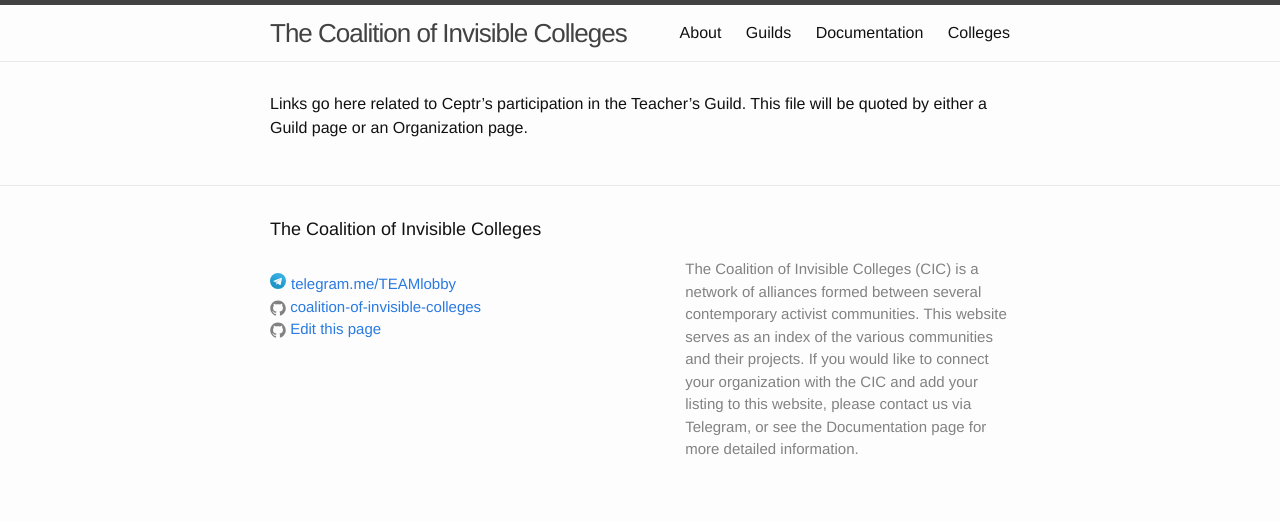
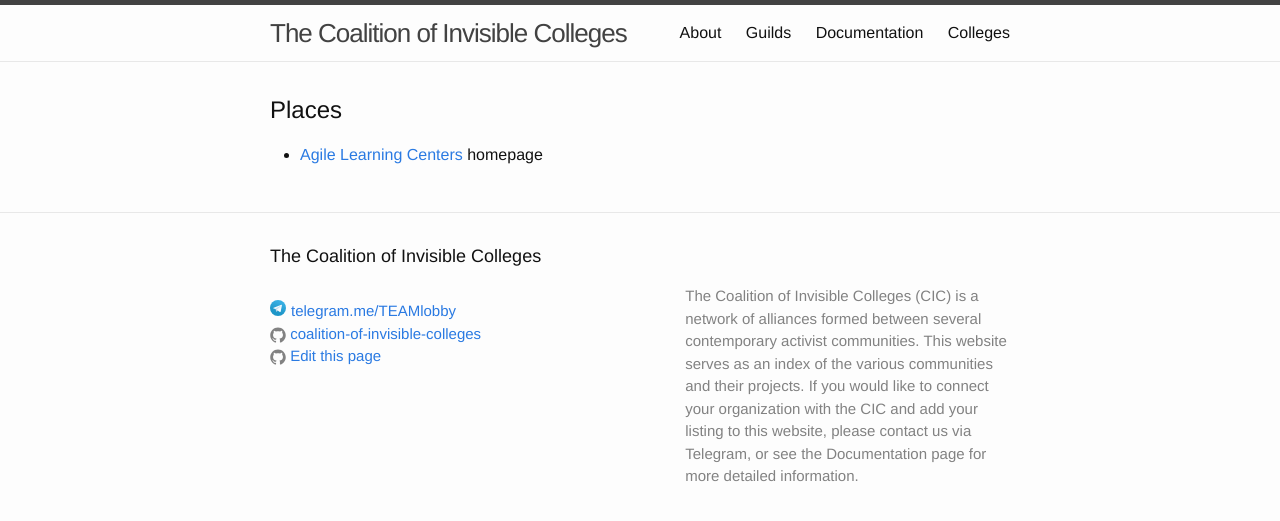
Before and after one commit to coalition-of-invisible-colleges/cic.github.io, a Jekyll site: the page built from colleges/ceptr/ceptr-teachers.md, in a window 1280 px wide. Shown: the top 521 px of the page. Built offline with Jekyll 4.4.1, drawn with Linux system fonts in a browser that asks for light colours.

Commit message:
Added Agile Learning Center link

```diff
--- a/colleges/ceptr/ceptr-teachers.md
+++ b/colleges/ceptr/ceptr-teachers.md
@@ -2,5 +2,7 @@
 layout: listing
 college: ceptr
 guild: teachers
+pointperson: deicidus
 ---
-Links go here related to Ceptr's participation in the Teacher's Guild. This file will be quoted by either a Guild page or an Organization page.
+## Places
+* [Agile Learning Centers](http://agilelearningcenters.org/) homepage
```
